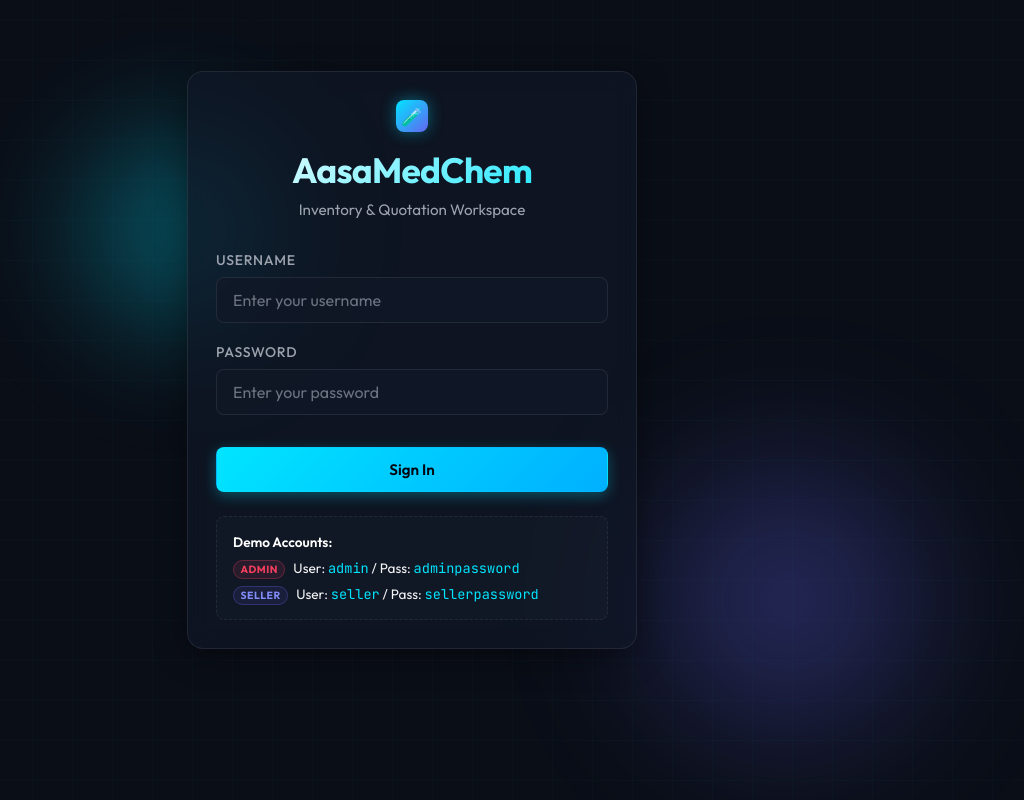
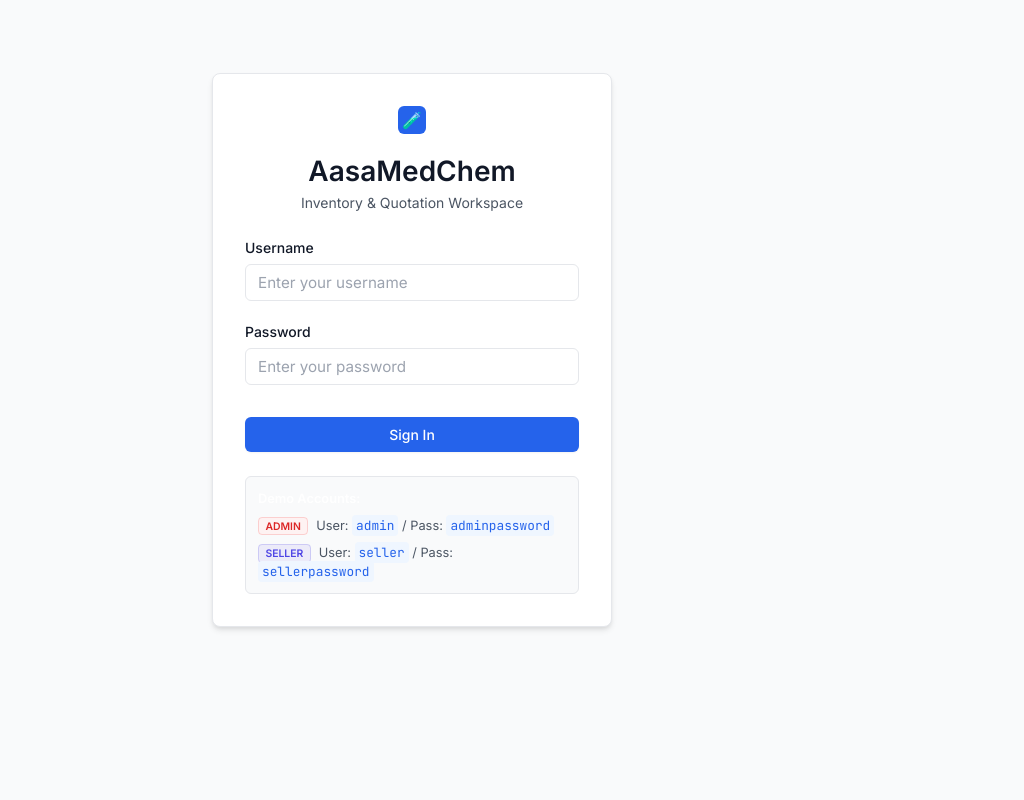
Before and after one commit to anmolsharma170/assammedchemhackathon, a Next.js app: page /login in a window 1280 px wide. Shown: the whole page, without its empty margins (228-1252 px from the left). Built offline with nearby package versions, Linux system fonts and the light colour scheme.

Commit message:
Redesign UI to clean modern light theme and protect env template

```diff
--- a/src/app/globals.css
+++ b/src/app/globals.css
@@ -1,42 +1,45 @@
-@import url('https://fonts.googleapis.com/css2?family=Outfit:wght@300;400;500;600;700;800&family=JetBrains+Mono:wght@400;500;700&display=swap');
+@import url('https://fonts.googleapis.com/css2?family=Inter:wght@300;400;500;600;700;800&family=JetBrains+Mono:wght@400;500;700&display=swap');
 
 :root {
-  --font-sans: 'Outfit', sans-serif;
+  --font-sans: 'Inter', -apple-system, BlinkMacSystemFont, "Segoe UI", Roboto, sans-serif;
   --font-mono: 'JetBrains Mono', monospace;
 
-  /* Theme Colors */
-  --bg-primary: #0a0e17;
-  --bg-secondary: #111827;
-  --bg-panel: rgba(17, 24, 39, 0.7);
-  --border-glow: rgba(0, 229, 255, 0.15);
-  --border-muted: rgba(255, 255, 255, 0.08);
+  /* Clean Light Theme Colors */
+  --bg-primary: #f9fafb;
+  --bg-secondary: #ffffff;
+  --bg-panel: #ffffff;
 
-  --text-primary: #f3f4f6;
-  --text-secondary: #9ca3af;
-  --text-muted: #6b7280;
+  --border-muted: #e5e7eb;
+  --border-focus: #3b82f6;
 
-  /* Neon Accents */
-  --accent-teal: #00e5ff;
-  --accent-teal-glow: rgba(0, 229, 255, 0.4);
-  --accent-indigo: #6366f1;
-  --accent-indigo-glow: rgba(99, 102, 241, 0.4);
+  --text-primary: #111827;
+  --text-secondary: #4b5563;
+  --text-muted: #9ca3af;
+
+  /* Theme Accents */
+  --accent-primary: #2563eb;
+  --accent-primary-hover: #1d4ed8;
+  --accent-secondary: #4f46e5;
+  --accent-secondary-hover: #4338ca;
 
   /* Status Colors */
-  --color-success: #10b981;
-  --color-success-bg: rgba(16, 185, 129, 0.1);
-  --color-warning: #f59e0b;
-  --color-warning-bg: rgba(245, 158, 11, 0.1);
-  --color-danger: #f43f5e;
-  --color-danger-bg: rgba(244, 63, 94, 0.1);
+  --color-success: #059669;
+  --color-success-bg: #ecfdf5;
+  --color-success-border: #10b981;
 
-  --glass-shadow: 0 8px 32px 0 rgba(0, 0, 0, 0.4);
-  --glass-blur: blur(12px);
+  --color-warning: #d97706;
+  --color-warning-bg: #fffbeb;
+  --color-warning-border: #f59e0b;
 
-  --transition-fast: 0.2s cubic-bezier(0.4, 0, 0.2, 1);
-  --transition-normal: 0.3s cubic-bezier(0.4, 0, 0.2, 1);
+  --color-danger: #dc2626;
+  --color-danger-bg: #fef2f2;
+  --color-danger-border: #ef4444;
+
+  --shadow-sm: 0 1px 2px 0 rgba(0, 0, 0, 0.05);
+  --shadow-md: 0 4px 6px -1px rgba(0, 0, 0, 0.1), 0 2px 4px -1px rgba(0, 0, 0, 0.06);
 }
 
-/* Base Styles */
+/* Reset and Base Styles */
 * {
   box-sizing: border-box;
   margin: 0;
@@ -45,107 +48,45 @@
 
 body {
   background-color: var(--bg-primary);
-  color: var(--text-primary);
+  color: var(--text-secondary);
   font-family: var(--font-sans);
   min-height: 100vh;
-  overflow-x: hidden;
-  position: relative;
-}
-
-/* Tech Grid Background */
-body::before {
-  content: "";
-  position: absolute;
-  top: 0;
-  left: 0;
-  width: 100%;
-  height: 100%;
-  background-image:
-    linear-gradient(rgba(0, 229, 255, 0.02) 1px, transparent 1px),
-    linear-gradient(90deg, rgba(0, 229, 255, 0.02) 1px, transparent 1px);
-  background-size: 40px 40px;
-  background-position: center;
-  z-index: -1;
-  pointer-events: none;
-}
-
-body::after {
-  content: "";
-  position: absolute;
-  top: 10%;
-  left: 20%;
-  width: 300px;
-  height: 300px;
-  background: radial-gradient(circle, var(--accent-teal-glow) 0%, transparent 70%);
-  z-index: -2;
-  filter: blur(50px);
-  pointer-events: none;
-}
-
-.bg-glow-right {
-  position: absolute;
-  top: 50%;
-  right: 5%;
-  width: 400px;
-  height: 400px;
-  background: radial-gradient(circle, var(--accent-indigo-glow) 0%, transparent 70%);
-  z-index: -2;
-  filter: blur(60px);
-  pointer-events: none;
+  line-height: 1.5;
 }
 
 /* Typography */
 h1, h2, h3, h4, h5, h6 {
-  font-weight: 700;
-  letter-spacing: -0.02em;
-  color: #ffffff;
+  font-weight: 600;
+  color: var(--text-primary);
 }
 
 a {
-  color: var(--accent-teal);
+  color: var(--accent-primary);
   text-decoration: none;
-  transition: var(--transition-fast);
+  font-weight: 500;
 }
 
 a:hover {
-  text-shadow: 0 0 8px var(--accent-teal-glow);
+  text-decoration: underline;
 }
 
 /* Layout Utilities */
 .app-container {
-  max-width: 1400px;
+  max-width: 1200px;
   margin: 0 auto;
-  padding: 2rem;
-  position: relative;
+  padding: 2rem 1.5rem;
 }
 
-/* Glass Panels */
+/* Clean Panels */
 .glass-panel {
-  background: var(--bg-panel);
+  background: var(--bg-secondary);
   border: 1px solid var(--border-muted);
-  border-radius: 16px;
-  box-shadow: var(--glass-shadow);
-  backdrop-filter: var(--glass-blur);
-  -webkit-backdrop-filter: var(--glass-blur);
-  padding: 1.75rem;
-  transition: var(--transition-normal);
+  border-radius: 8px;
+  box-shadow: var(--shadow-sm);
+  padding: 1.5rem;
 }
 
-.glass-panel:hover {
-  border-color: rgba(0, 229, 255, 0.3);
-  box-shadow: 0 8px 32px 0 rgba(0, 229, 255, 0.05);
-}
-
-/* Interactive elements glow */
-.glow-accent {
-  border-color: rgba(99, 102, 241, 0.4);
-}
-.glow-accent:hover {
-  border-color: var(--accent-indigo);
-  box-shadow: 0 8px 32px 0 rgba(99, 102, 241, 0.1);
-}
-
-/* Form Inputs */
+/* Form Controls */
 .form-group {
   margin-bottom: 1.25rem;
 }
@@ -154,28 +95,26 @@ a:hover {
   display: block;
   font-size: 0.875rem;
   font-weight: 500;
-  margin-bottom: 0.5rem;
-  color: var(--text-secondary);
-  text-transform: uppercase;
-  letter-spacing: 0.05em;
+  margin-bottom: 0.375rem;
+  color: var(--text-primary);
 }
 
 .form-control, .form-select, .form-textarea {
   width: 100%;
-  padding: 0.75rem 1rem;
-  background: rgba(17, 24, 39, 0.8);
+  padding: 0.5rem 0.75rem;
+  background: #ffffff;
   border: 1px solid var(--border-muted);
-  border-radius: 8px;
-  color: #ffffff;
+  border-radius: 6px;
+  color: var(--text-primary);
   font-family: var(--font-sans);
-  font-size: 1rem;
-  transition: var(--transition-fast);
+  font-size: 0.95rem;
+  transition: border-color 0.15s ease-in-out, box-shadow 0.15s ease-in-out;
 }
 
 .form-control:focus, .form-select:focus, .form-textarea:focus {
   outline: none;
-  border-color: var(--accent-teal);
-  box-shadow: 0 0 0 3px rgba(0, 229, 255, 0.15);
+  border-color: var(--border-focus);
+  box-shadow: 0 0 0 3px rgba(59, 130, 246, 0.15);
 }
 
 .form-control::placeholder {
@@ -187,80 +126,71 @@ a:hover {
   display: inline-flex;
   align-items: center;
   justify-content: center;
-  padding: 0.75rem 1.5rem;
+  padding: 0.5rem 1rem;
   font-family: var(--font-sans);
-  font-size: 0.95rem;
-  font-weight: 600;
-  border-radius: 8px;
+  font-size: 0.875rem;
+  font-weight: 500;
+  border-radius: 6px;
   border: 1px solid transparent;
   cursor: pointer;
-  transition: var(--transition-fast);
+  transition: all 0.15s ease-in-out;
 }
 
 .btn-primary {
-  background: linear-gradient(135deg, var(--accent-teal), #00b0ff);
-  color: #030712;
-  box-shadow: 0 4px 14px rgba(0, 229, 255, 0.3);
+  background-color: var(--accent-primary);
+  color: #ffffff;
+  box-shadow: var(--shadow-sm);
 }
 
 .btn-primary:hover {
-  transform: translateY(-1px);
-  box-shadow: 0 6px 20px rgba(0, 229, 255, 0.5);
-}
-
-.btn-primary:active {
-  transform: translateY(0);
+  background-color: var(--accent-primary-hover);
 }
 
 .btn-secondary {
-  background: rgba(255, 255, 255, 0.05);
-  color: #ffffff;
+  background-color: #ffffff;
+  color: var(--text-primary);
   border: 1px solid var(--border-muted);
+  box-shadow: var(--shadow-sm);
 }
 
 .btn-secondary:hover {
-  background: rgba(255, 255, 255, 0.1);
-  border-color: var(--text-secondary);
+  background-color: #f9fafb;
+  border-color: #d1d5db;
 }
 
 .btn-danger {
-  background: linear-gradient(135deg, var(--color-danger), #b91c1c);
+  background-color: var(--color-danger);
   color: #ffffff;
-  box-shadow: 0 4px 14px rgba(244, 63, 94, 0.3);
+  box-shadow: var(--shadow-sm);
 }
 
 .btn-danger:hover {
-  transform: translateY(-1px);
-  box-shadow: 0 6px 20px rgba(244, 63, 94, 0.5);
+  background-color: #b91c1c;
 }
 
 .btn-indigo {
-  background: linear-gradient(135deg, var(--accent-indigo), #4f46e5);
+  background-color: var(--accent-secondary);
   color: #ffffff;
-  box-shadow: 0 4px 14px rgba(99, 102, 241, 0.3);
+  box-shadow: var(--shadow-sm);
 }
 
 .btn-indigo:hover {
-  transform: translateY(-1px);
-  box-shadow: 0 6px 20px rgba(99, 102, 241, 0.5);
+  background-color: var(--accent-secondary-hover);
 }
 
 .btn:disabled {
-  opacity: 0.5;
+  opacity: 0.6;
   cursor: not-allowed;
-  transform: none !important;
-  box-shadow: none !important;
 }
 
-/* Header & Navigation */
+/* Header */
 .app-header {
   display: flex;
   justify-content: space-between;
   align-items: center;
-  padding: 1.25rem 2rem;
-  background: rgba(10, 14, 23, 0.8);
+  padding: 1rem 1.5rem;
+  background: #ffffff;
   border-bottom: 1px solid var(--border-muted);
-  backdrop-filter: var(--glass-blur);
   position: sticky;
   top: 0;
   z-index: 100;
@@ -269,27 +199,22 @@ a:hover {
 .logo {
   display: flex;
   align-items: center;
-  gap: 0.75rem;
-  font-weight: 800;
-  font-size: 1.4rem;
-  background: linear-gradient(to right, #ffffff, var(--accent-teal));
-  -webkit-background-clip: text;
-  -webkit-text-fill-color: transparent;
+  gap: 0.5rem;
+  font-weight: 700;
+  font-size: 1.25rem;
+  color: var(--text-primary);
 }
 
 .logo-icon {
-  width: 32px;
-  height: 32px;
-  background: linear-gradient(135deg, var(--accent-teal), var(--accent-indigo));
-  border-radius: 8px;
+  width: 28px;
+  height: 28px;
+  background: var(--accent-primary);
+  border-radius: 6px;
   display: flex;
   align-items: center;
   justify-content: center;
-  font-weight: 900;
-  color: #030712;
-  font-size: 1.1rem;
-  -webkit-text-fill-color: initial;
-  box-shadow: 0 0 15px rgba(0, 229, 255, 0.4);
+  color: #ffffff;
+  font-size: 1rem;
 }
 
 .user-badge {
@@ -299,58 +224,59 @@ a:hover {
 }
 
 .role-pill {
-  padding: 0.25rem 0.75rem;
-  border-radius: 9999px;
+  padding: 0.125rem 0.5rem;
+  border-radius: 4px;
   font-size: 0.75rem;
-  font-weight: 700;
+  font-weight: 600;
   text-transform: uppercase;
-  letter-spacing: 0.05em;
 }
 
 .role-pill.admin {
-  background: var(--color-danger-bg);
+  background-color: var(--color-danger-bg);
   color: var(--color-danger);
-  border: 1px solid rgba(244, 63, 94, 0.3);
+  border: 1px solid rgba(239, 68, 68, 0.2);
 }
 
 .role-pill.seller {
-  background: rgba(99, 102, 241, 0.1);
-  color: #818cf8;
-  border: 1px solid rgba(99, 102, 241, 0.3);
+  background-color: rgba(79, 70, 229, 0.08);
+  color: var(--accent-secondary);
+  border: 1px solid rgba(79, 70, 229, 0.2);
 }
 
 /* Badges */
 .badge {
   display: inline-flex;
-  padding: 0.25rem 0.6rem;
+  padding: 0.125rem 0.5rem;
   font-size: 0.75rem;
-  font-weight: 700;
-  border-radius: 6px;
-  text-transform: uppercase;
-  letter-spacing: 0.02em;
+  font-weight: 600;
+  border-radius: 4px;
+  text-transform: capitalize;
 }
 
 .badge-pending {
-  background: var(--color-warning-bg);
+  background-color: var(--color-warning-bg);
   color: var(--color-warning);
   border: 1px solid rgba(245, 158, 11, 0.2);
 }
 
 .badge-approved {
-  background: var(--color-success-bg);
+  background-color: var(--color-success-bg);
   color: var(--color-success);
   border: 1px solid rgba(16, 185, 129, 0.2);
 }
 
 .badge-rejected {
-  background: var(--color-danger-bg);
+  background-color: var(--color-danger-bg);
   color: var(--color-danger);
-  border: 1px solid rgba(244, 63, 94, 0.2);
+  border: 1px solid rgba(239, 68, 68, 0.2);
 }
 
 /* Tables */
 .table-container {
   overflow-x: auto;
+  border: 1px solid var(--border-muted);
+  border-radius: 6px;
+  background-color: #ffffff;
   margin-top: 1rem;
 }
 
@@ -358,48 +284,48 @@ a:hover {
   width: 100%;
   border-collapse: collapse;
   text-align: left;
-  font-size: 0.95rem;
+  font-size: 0.875rem;
 }
 
 .custom-table th {
-  padding: 1rem;
-  font-weight: 600;
-  color: var(--text-secondary);
-  border-bottom: 2px solid var(--border-muted);
+  padding: 0.75rem 1rem;
+  font-weight: 500;
+  color: var(--text-primary);
+  background-color: #f9fafb;
+  border-bottom: 1px solid var(--border-muted);
   text-transform: uppercase;
-  font-size: 0.8rem;
+  font-size: 0.75rem;
   letter-spacing: 0.05em;
 }
 
 .custom-table td {
-  padding: 1.1rem 1rem;
+  padding: 0.75rem 1rem;
   border-bottom: 1px solid var(--border-muted);
-  color: var(--text-primary);
-  vertical-align: middle;
+  color: var(--text-secondary);
+  background-color: #ffffff;
 }
 
-.custom-table tbody tr {
-  transition: var(--transition-fast);
+.custom-table tbody tr:last-child td {
+  border-bottom: none;
 }
 
-.custom-table tbody tr:hover {
-  background: rgba(255, 255, 255, 0.02);
+.custom-table tbody tr:hover td {
+  background-color: #f9fafb;
 }
 
-/* Monospace font for data numbers */
 .data-num {
   font-family: var(--font-mono);
-  font-size: 0.9rem;
-  font-weight: 500;
+  font-size: 0.85rem;
+  color: var(--text-primary);
 }
 
 .currency-inr::before {
   content: "₹ ";
-  color: var(--accent-teal);
-  font-weight: 600;
+  color: var(--text-primary);
+  font-weight: 500;
 }
 
-/* Grid Layouts */
+/* Grids */
 .grid-2 {
   display: grid;
   grid-template-columns: repeat(auto-fit, minmax(320px, 1fr));
@@ -415,10 +341,10 @@ a:hover {
 .grid-sidebar {
   display: grid;
   grid-template-columns: 2fr 1fr;
-  gap: 2rem;
+  gap: 1.5rem;
 }
 
-@media (max-width: 1024px) {
+@media (max-width: 900px) {
   .grid-sidebar {
     grid-template-columns: 1fr;
   }
@@ -431,143 +357,131 @@ a:hover {
   left: 0;
   right: 0;
   bottom: 0;
-  background: rgba(3, 7, 18, 0.85);
-  backdrop-filter: blur(8px);
+  background: rgba(0, 0, 0, 0.4);
   display: flex;
   align-items: center;
   justify-content: center;
   z-index: 1000;
-  animation: fadeIn 0.2s ease-out;
 }
 
 .modal-content {
-  background: var(--bg-secondary);
-  border: 1px solid var(--border-glow);
-  box-shadow: 0 0 50px rgba(0, 229, 255, 0.15);
-  border-radius: 20px;
+  background: #ffffff;
+  border: 1px solid var(--border-muted);
+  box-shadow: var(--shadow-md);
+  border-radius: 8px;
   width: 100%;
-  max-width: 600px;
-  padding: 2.25rem;
-  position: relative;
-  animation: scaleIn 0.3s cubic-bezier(0.34, 1.56, 0.64, 1);
+  max-width: 550px;
+  padding: 1.5rem;
 }
 
 .modal-header {
   display: flex;
   justify-content: space-between;
   align-items: center;
-  margin-bottom: 1.5rem;
+  margin-bottom: 1.25rem;
+  padding-bottom: 0.75rem;
+  border-bottom: 1px solid var(--border-muted);
 }
 
 .modal-close {
   background: none;
   border: none;
-  color: var(--text-secondary);
-  font-size: 1.5rem;
+  color: var(--text-muted);
+  font-size: 1.25rem;
   cursor: pointer;
-  transition: var(--transition-fast);
 }
 
 .modal-close:hover {
-  color: var(--color-danger);
+  color: var(--text-primary);
 }
 
-/* Animations */
-@keyframes fadeIn {
-  from { opacity: 0; }
-  to { opacity: 1; }
-}
-
-@keyframes scaleIn {
-  from { transform: scale(0.95); opacity: 0; }
-  to { transform: scale(1); opacity: 1; }
-}
-
-/* Toast Alerts */
+/* Toast Messages */
 .alert-toast {
-  padding: 1rem 1.25rem;
-  border-radius: 8px;
-  margin-bottom: 1.25rem;
+  padding: 0.75rem 1rem;
+  border-radius: 6px;
+  margin-bottom: 1rem;
   display: flex;
   align-items: center;
-  gap: 0.75rem;
+  gap: 0.5rem;
+  font-size: 0.875rem;
   font-weight: 500;
-  border-left: 4px solid transparent;
 }
 
 .alert-success {
-  background: var(--color-success-bg);
+  background-color: var(--color-success-bg);
   color: var(--color-success);
-  border-left-color: var(--color-success);
-  border-top: 1px solid rgba(16, 185, 129, 0.1);
-  border-right: 1px solid rgba(16, 185, 129, 0.1);
-  border-bottom: 1px solid rgba(16, 185, 129, 0.1);
+  border: 1px solid rgba(16, 185, 129, 0.2);
 }
 
 .alert-error {
-  background: var(--color-danger-bg);
+  background-color: var(--color-danger-bg);
   color: var(--color-danger);
-  border-left-color: var(--color-danger);
-  border-top: 1px solid rgba(244, 63, 94, 0.1);
-  border-right: 1px solid rgba(244, 63, 94, 0.1);
-  border-bottom: 1px solid rgba(244, 63, 94, 0.1);
+  border: 1px solid rgba(239, 68, 68, 0.2);
 }
 
-/* Login specific styles */
+/* Login layout */
 .login-wrapper {
   display: flex;
   align-items: center;
   justify-content: center;
-  min-height: calc(100vh - 80px);
+  min-height: calc(100vh - 100px);
+  padding: 1rem;
 }
 
 .login-card {
   width: 100%;
-  max-width: 450px;
+  max-width: 400px;
+  border-radius: 8px;
+  border: 1px solid var(--border-muted);
+  background: #ffffff;
+  box-shadow: var(--shadow-md);
+  padding: 2rem;
 }
 
 .login-header {
   text-align: center;
-  margin-bottom: 2rem;
+  margin-bottom: 1.5rem;
 }
 
 .login-header h1 {
-  font-size: 2.2rem;
-  margin-bottom: 0.5rem;
-  background: linear-gradient(135deg, #ffffff, var(--accent-teal));
-  -webkit-background-clip: text;
-  -webkit-text-fill-color: transparent;
+  font-size: 1.75rem;
+  margin-top: 0.5rem;
+  color: var(--text-primary);
 }
 
 .login-subtitle {
   color: var(--text-secondary);
-  font-size: 0.95rem;
+  font-size: 0.875rem;
 }
 
 .credentials-tips {
   margin-top: 1.5rem;
-  padding: 1rem;
-  background: rgba(255, 255, 255, 0.02);
-  border: 1px dashed var(--border-muted);
-  border-radius: 8px;
-  font-size: 0.85rem;
+  padding: 0.75rem;
+  background: #f9fafb;
+  border: 1px solid var(--border-muted);
+  border-radius: 6px;
+  font-size: 0.8rem;
 }
 
 .credentials-tips p {
-  color: var(--text-secondary);
-  margin-bottom: 0.25rem;
+  color: var(--text-primary);
+  font-weight: 600;
+  margin-bottom: 0.375rem;
 }
 
 .credentials-tips code {
-  color: var(--accent-teal);
+  color: var(--accent-primary);
   font-family: var(--font-mono);
+  background: #eff6ff;
+  padding: 0.125rem 0.25rem;
+  border-radius: 4px;
 }
 
-/* Search bar and Filters header */
+/* Search bar & Filter controls */
 .search-filter-bar {
   display: flex;
-  gap: 1rem;
-  margin-bottom: 1.5rem;
+  gap: 0.75rem;
+  margin-bottom: 1rem;
 }
 
 @media (max-width: 600px) {
@@ -576,84 +490,79 @@ a:hover {
   }
 }
 
-/* Cart Styles */
+/* Cart Panel */
 .cart-items {
-  margin-top: 1rem;
+  margin-top: 0.75rem;
   display: flex;
   flex-direction: column;
-  gap: 0.75rem;
+  gap: 0.5rem;
 }
 
 .cart-item {
   display: flex;
   justify-content: space-between;
   align-items: center;
-  padding: 0.75rem 1rem;
-  background: rgba(255, 255, 255, 0.03);
+  padding: 0.5rem 0.75rem;
+  background: #f9fafb;
   border: 1px solid var(--border-muted);
-  border-radius: 8px;
+  border-radius: 6px;
 }
 
 .cart-item-info h4 {
-  font-size: 0.95rem;
-  margin-bottom: 0.15rem;
+  font-size: 0.875rem;
 }
 
 .cart-item-info p {
-  font-size: 0.8rem;
+  font-size: 0.75rem;
   color: var(--text-secondary);
 }
 
 .cart-item-actions {
   display: flex;
   align-items: center;
-  gap: 0.75rem;
+  gap: 0.5rem;
 }
 
 .cart-total {
-  margin-top: 1.5rem;
-  padding-top: 1.25rem;
+  margin-top: 1rem;
+  padding-top: 0.75rem;
   border-top: 1px solid var(--border-muted);
   display: flex;
   justify-content: space-between;
   align-items: center;
+  font-size: 0.95rem;
 }
 
-/* Inventory Alerts */
 .low-inventory {
   color: var(--color-danger);
-  animation: pulse 2s infinite;
+  font-weight: 600;
 }
 
-@keyframes pulse {
-  0% { opacity: 0.6; }
-  50% { opacity: 1; }
-  100% { opacity: 0.6; }
-}
-
-/* Audit box on order modal */
+/* Conversion Audit box */
 .conversion-audit-box {
-  background: rgba(0, 229, 255, 0.03);
-  border: 1px solid rgba(0, 229, 255, 0.15);
-  border-radius: 8px;
-  padding: 0.75rem 1rem;
-  font-size: 0.85rem;
-  margin-top: 0.25rem;
+  background: #f0fdf4;
+  border: 1px solid #bbf7d0;
+  border-radius: 6px;
+  padding: 0.5rem 0.75rem;
+  font-size: 0.8rem;
+  margin-top: 0.5rem;
+  color: #166534;
 }
 
 .conversion-audit-box h5 {
-  color: var(--accent-teal);
-  font-size: 0.85rem;
+  color: #15803d;
+  font-size: 0.8rem;
   margin-bottom: 0.25rem;
-  text-transform: uppercase;
-  letter-spacing: 0.05em;
+  font-weight: 600;
 }
 
 .conversion-audit-box p {
-  color: var(--text-secondary);
+  color: #166534;
 }
 
 .conversion-audit-box code {
-  color: #ffffff;
+  background: rgba(22, 101, 52, 0.08);
+  padding: 0.05rem 0.2rem;
+  border-radius: 3px;
   font-family: var(--font-mono);
 }
```
Also changed, not shown: 1 other file (tests, documents, lock files or other folders).
